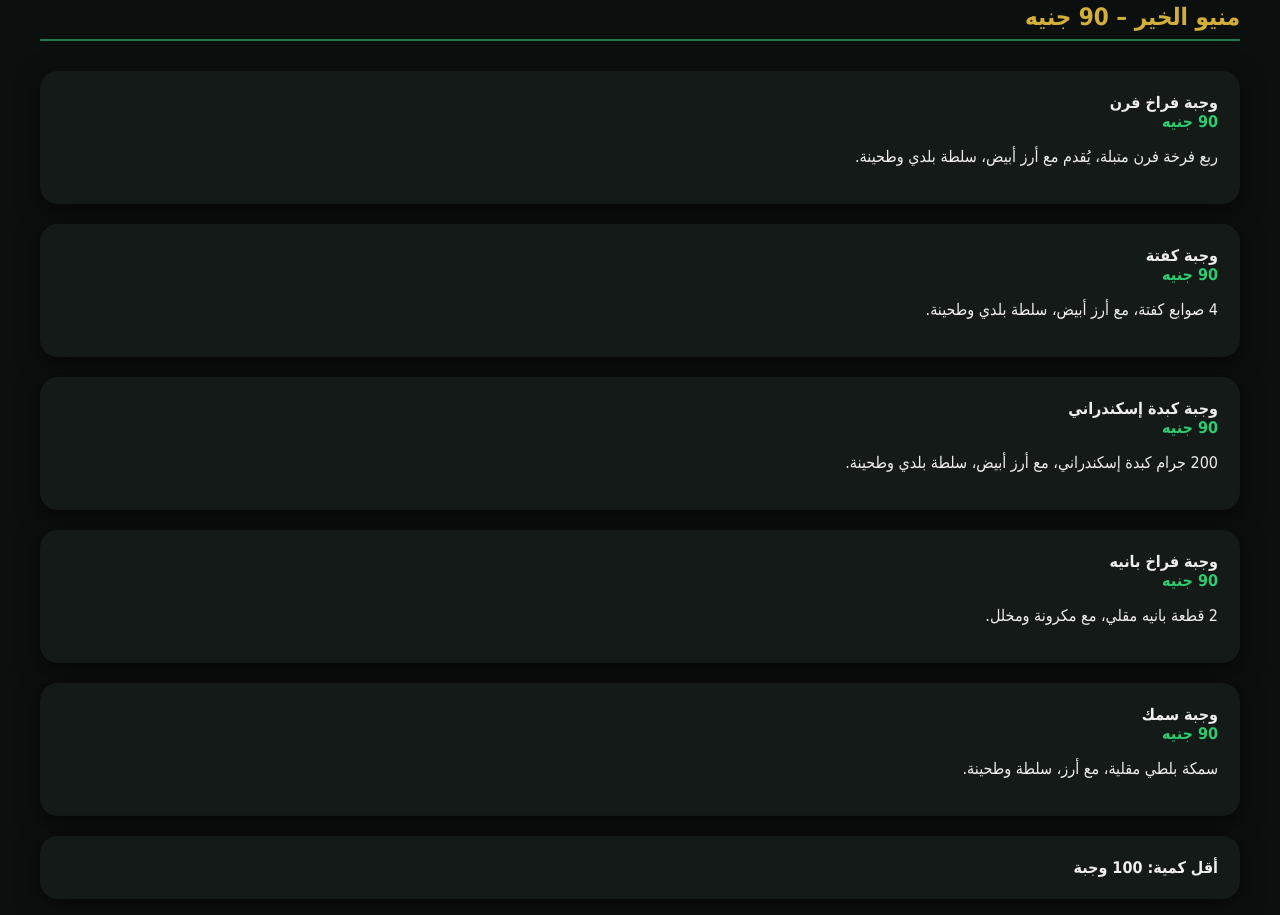
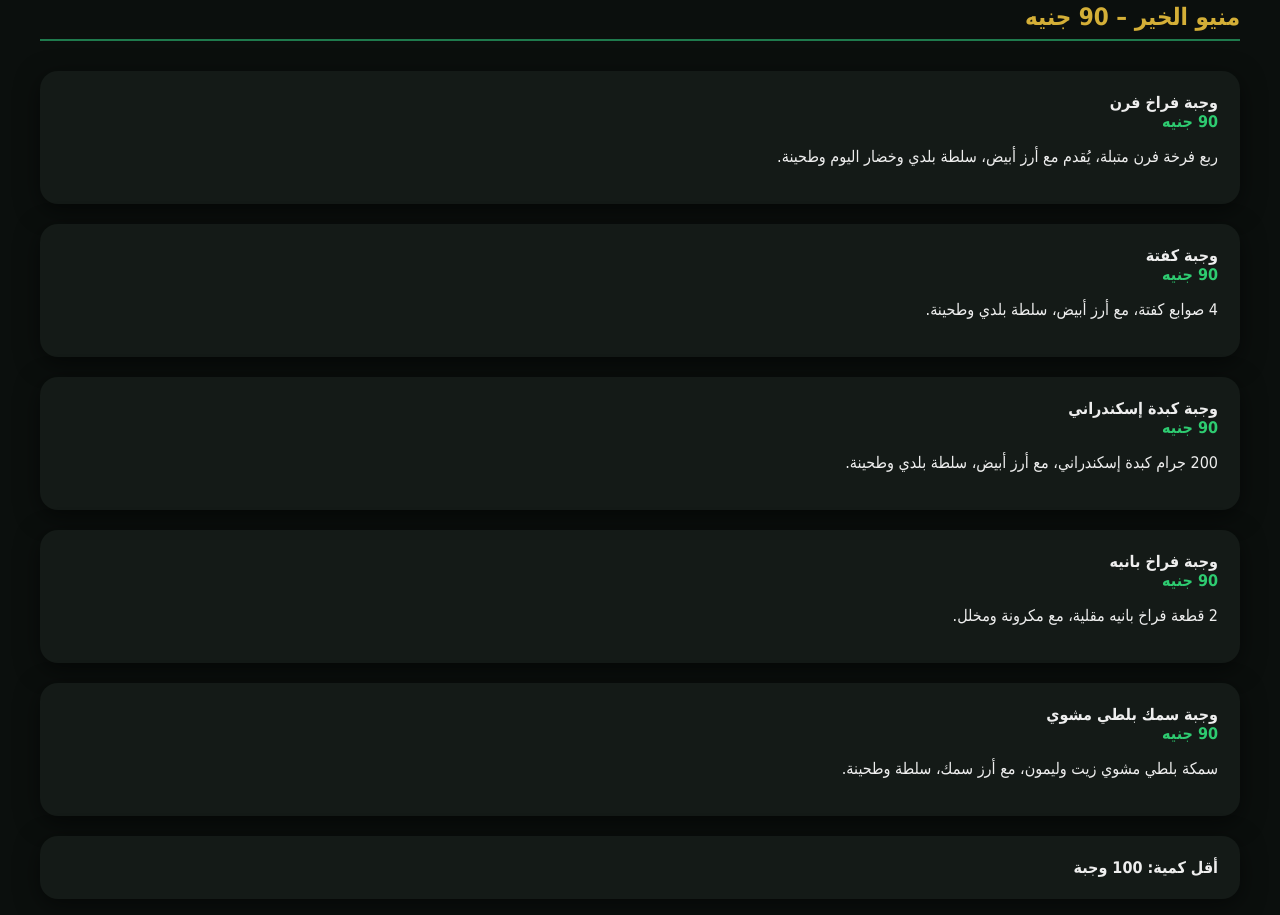
Before and after one commit to limeglitch/Chef, a plain HTML site: page menu.html in a window 1280 px wide. Shown: the part 1722-2637 px from the top of the page. Drawn offline with Linux system fonts and the light colour scheme.

Commit message:
Update menu.html

```diff
--- a/menu.html
+++ b/menu.html
@@ -169,6 +169,7 @@ ul{margin:0;padding-right:18px}
       ربع فرخة فرن متبلة،
       يُقدم مع أرز أبيض،
       سلطة بلدي
+     وخضار اليوم
       وطحينة.
     </p>
   </div>
@@ -199,33 +200,33 @@ ul{margin:0;padding-right:18px}
     <b>وجبة فراخ بانيه</b>
     <div class="price">90 جنيه</div>
     <p>
-    2 قطعة بانيه مقلي،
+      2 قطعة فراخ بانيه مقلية،
       مع مكرونة
       ومخلل.
     </p>
   </div>
 
   <div class="card">
-  <b>وجبة سمك</b>
+    <b>وجبة سمك بلطي مشوي</b>
     <div class="price">90 جنيه</div>
     <p>
-    سمكة بلطي مقلية،
-    مع أرز،
+      سمكة بلطي مشوي زيت وليمون،
+      مع أرز سمك،
       سلطة
       وطحينة.
     </p>
   </div>
 
-<div class="card">
+  <div class="card note">
     <b>أقل كمية: 100 وجبة</b>
   </div>
-
 </section>
 
 <!-- الحلويات -->
 <section>
   <h2>الحلويات</h2>
 </section>
+
 
 
 <!-- الحلويات -->
```
Lines whose indentation alone changed are shown as unchanged.
